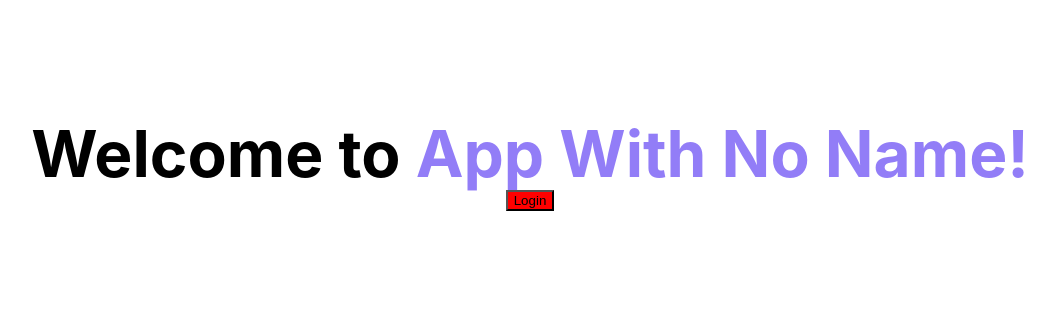
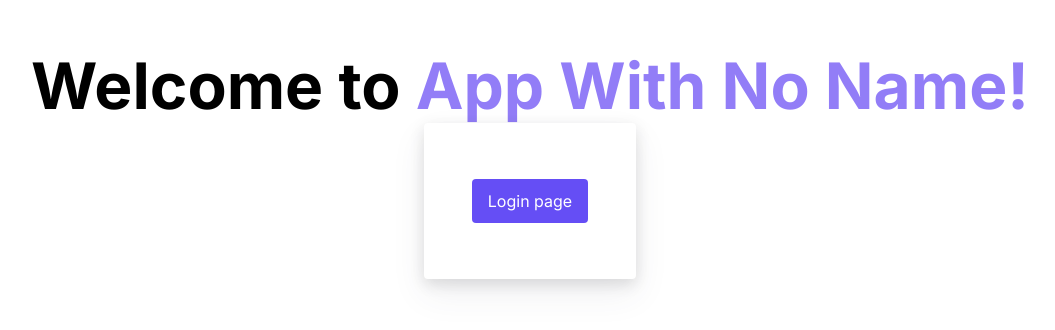
Before and after one commit to aavonk/golang-auth-api, a Next.js app in the folder client/: page / in a window 1280 px wide. Shown: the part 236-566 px from the top of the page, without its empty margins (110-1165 px from the left). Built offline with nearby package versions, Linux system fonts and the light colour scheme.

Commit message:
get styles set up

```diff
--- /dev/null
+++ b/client/common/Button/Button.tsx
@@ -0,0 +1,55 @@
+import React from "react";
+import styled from "styled-components";
+import Link from "next/link";
+
+const StyledButton = styled.button`
+  min-height: 44px;
+  display: inline-flex;
+  border-radius: 4px;
+  background-color: #654ef5;
+  color: #fff;
+  align-items: center;
+  justify-content: center;
+  padding: 8px 16px;
+  vertical-align: middle;
+  text-decoration: none;
+  cursor: pointer;
+  & > a {
+    min-height: 44px;
+    display: inline-flex;
+    border-radius: 4px;
+    background-color: #654ef5;
+    color: #fff;
+    align-items: center;
+    justify-content: center;
+    padding: 8px 16px;
+    vertical-align: middle;
+    text-decoration: none;
+    cursor: pointer;
+  }
+`;
+
+interface Props<C extends React.ElementType> {
+  children: React.ReactNode;
+  as?: C;
+}
+
+type ButtonProps<C extends React.ElementType> = Props<C> &
+  Omit<React.ComponentPropsWithoutRef<C>, keyof Props<C>>;
+
+const Button = <C extends React.ElementType = "button">({
+  children,
+  className,
+  as,
+  ...other
+}: ButtonProps<C>) => {
+  const Component = as || "button";
+  return (
+    //@ts-ignore
+    <StyledButton as={Component} {...other}>
+      {children}
+    </StyledButton>
+  );
+};
+
+export { Button };
--- /dev/null
+++ b/client/common/Button/index.tsx
@@ -0,0 +1 @@
+export * from "./Button";
--- /dev/null
+++ b/client/common/Card.tsx
@@ -0,0 +1,22 @@
+import styled from "styled-components";
+
+const StyledCard = styled.div`
+  border-radius: 4px;
+  box-shadow: 0 15px 35px 0 rgb(60 66 87 / 8%), 0 5px 15px 0 rgb(0 0 0 / 12%);
+  overflow: hidden;
+  background-color: #fff;
+  padding: 56px 48px;
+
+  & @media (max-width: 880px) {
+    padding: 32px 20px;
+  }
+`;
+
+type CardProps = {
+  children: React.ReactNode;
+};
+const Card: React.FC<CardProps> = ({ children }) => {
+  return <StyledCard>{children}</StyledCard>;
+};
+
+export default Card;
--- a/client/pages/_document.tsx
+++ b/client/pages/_document.tsx
@@ -1,19 +1,25 @@
-import Document, { DocumentContext } from 'next/document'
-import { ServerStyleSheet } from 'styled-components'
+import Document, {
+  DocumentContext,
+  Html,
+  Head,
+  Main,
+  NextScript,
+} from "next/document";
+import { ServerStyleSheet } from "styled-components";
 
 export default class MyDocument extends Document {
   static async getInitialProps(ctx: DocumentContext) {
-    const sheet = new ServerStyleSheet()
-    const originalRenderPage = ctx.renderPage
+    const sheet = new ServerStyleSheet();
+    const originalRenderPage = ctx.renderPage;
 
     try {
       ctx.renderPage = () =>
         originalRenderPage({
           enhanceApp: (App) => (props) =>
             sheet.collectStyles(<App {...props} />),
-        })
+        });
 
-      const initialProps = await Document.getInitialProps(ctx)
+      const initialProps = await Document.getInitialProps(ctx);
       return {
         ...initialProps,
         styles: (
@@ -22,9 +28,28 @@ export default class MyDocument extends Document {
             {sheet.getStyleElement()}
           </>
         ),
-      }
+      };
     } finally {
-      sheet.seal()
+      sheet.seal();
     }
   }
+
+  render() {
+    return (
+      <Html>
+        <Head>
+          <link rel="preconnect" href="https://fonts.googleapis.com" />
+          <link rel="preconnect" href="https://fonts.gstatic.com" />
+          <link
+            href="https://fonts.googleapis.com/css2?family=Inter:wght@400;500;600;700&display=swap"
+            rel="stylesheet"
+          />
+        </Head>
+        <body>
+          <Main />
+          <NextScript />
+        </body>
+      </Html>
+    );
+  }
 }
--- a/client/pages/api/hello.ts
+++ /dev/null
@@ -1,13 +0,0 @@
-// Next.js API route support: https://nextjs.org/docs/api-routes/introduction
-import type { NextApiRequest, NextApiResponse } from 'next'
-
-type Data = {
-  name: string
-}
-
-export default function handler(
-  req: NextApiRequest,
-  res: NextApiResponse<Data>
-) {
-  res.status(200).json({ name: 'John Doe' })
-}
--- a/client/pages/index.tsx
+++ b/client/pages/index.tsx
@@ -1,12 +1,10 @@
-import type { NextPage } from 'next'
-import Head from 'next/head'
-import Image from 'next/image'
-import styles from '../styles/Home.module.css'
-import styled from 'styled-components'
+import type { NextPage } from "next";
+import Head from "next/head";
+import styles from "../styles/Home.module.css";
+import { Button } from "../common/Button";
+import Card from "../common/Card";
+import Link from "next/link";
 
-const Button = styled.button`
-  background-color: red;
-`;
 const Home: NextPage = () => {
   return (
     <div className={styles.container}>
@@ -18,15 +16,17 @@ const Home: NextPage = () => {
 
       <main className={styles.main}>
         <h1 className={styles.title}>
+          {/*  eslint-disable-next-line @next/next/no-html-link-for-pages */}
           Welcome to <a href="/">App With No Name!</a>
         </h1>
-      <Button>Login</Button>
+        <Card>
+          <Link href="/login" passHref>
+            <Button as="a">Login page</Button>
+          </Link>
+        </Card>
+      </main>
+    </div>
+  );
+};
 
-
-      </main>
-
-    </div>
-  )
-}
-
-export default Home
+export default Home;
--- a/client/styles/Home.module.css
+++ b/client/styles/Home.module.css
@@ -17,10 +17,22 @@
   align-items: center;
 }
 
-
+.Button {
+  min-height: 44px;
+  display: inline-flex;
+  border-radius: 4px;
+  background-color: #654ef5;
+  color: #fff;
+  align-items: center;
+  justify-content: center;
+  padding: 8px 16px;
+  vertical-align: middle;
+  text-decoration: none;
+  cursor: pointer;
+}
 
 .title a {
-  color: #927DF7;
+  color: #927df7;
   text-decoration: none;
 }
 
@@ -46,8 +58,6 @@
   font-size: 1.5rem;
 }
 
-
-
 .grid {
   display: flex;
   align-items: center;
@@ -57,8 +67,6 @@
   margin-top: 3rem;
 }
 
-
-
 @media (max-width: 600px) {
   .grid {
     width: 100%;
--- a/client/styles/globals.css
+++ b/client/styles/globals.css
@@ -2,7 +2,7 @@ html,
 body {
   padding: 0;
   margin: 0;
-  font-family: -apple-system, BlinkMacSystemFont, Segoe UI, Roboto, Oxygen,
+  font-family: 'Inter', -apple-system, BlinkMacSystemFont, Segoe UI, Roboto, Oxygen,
     Ubuntu, Cantarell, Fira Sans, Droid Sans, Helvetica Neue, sans-serif;
 }
 
@@ -14,3 +14,89 @@ a {
 * {
   box-sizing: border-box;
 }
+
+/* Box sizing rules */
+*,
+*::before,
+*::after {
+  box-sizing: border-box;
+}
+
+/* Remove default margin */
+body,
+h1,
+h2,
+h3,
+h4,
+p,
+figure,
+blockquote,
+dl,
+dd {
+  margin: 0;
+}
+
+/* Remove list styles on ul, ol elements with a list role, which suggests default styling will be removed */
+ul[role='list'],
+ol[role='list'] {
+  list-style: none;
+}
+
+/* Set core root defaults */
+html:focus-within {
+  scroll-behavior: smooth;
+}
+
+/* Set core body defaults */
+body {
+  min-height: 100vh;
+  text-rendering: optimizeSpeed;
+  line-height: 1.5;
+}
+
+/* A elements that don't have a class get default styles */
+a:not([class]) {
+  text-decoration-skip-ink: auto;
+}
+
+/* Make images easier to work with */
+img,
+picture {
+  max-width: 100%;
+  display: block;
+}
+
+/* Inherit fonts for inputs and buttons */
+input,
+button,
+textarea,
+select {
+  font: inherit;
+}
+
+button {
+  border: none;
+  cursor: hover;
+  /* Corrects font smoothing for webkit */
+  -webkit-font-smoothing: inherit;
+  -moz-osx-font-smoothing: inherit;
+
+  /* Corrects inability to style clickable `input` types in iOS */
+  -webkit-appearance: none;
+}
+
+/* Remove all animations, transitions and smooth scroll for people that prefer not to see them */
+@media (prefers-reduced-motion: reduce) {
+  html:focus-within {
+   scroll-behavior: auto;
+  }
+
+  *,
+  *::before,
+  *::after {
+    animation-duration: 0.01ms !important;
+    animation-iteration-count: 1 !important;
+    transition-duration: 0.01ms !important;
+    scroll-behavior: auto !important;
+  }
+}
```
Also changed, not shown: client/pages/login.tsx (added, +7 -0 lines).
